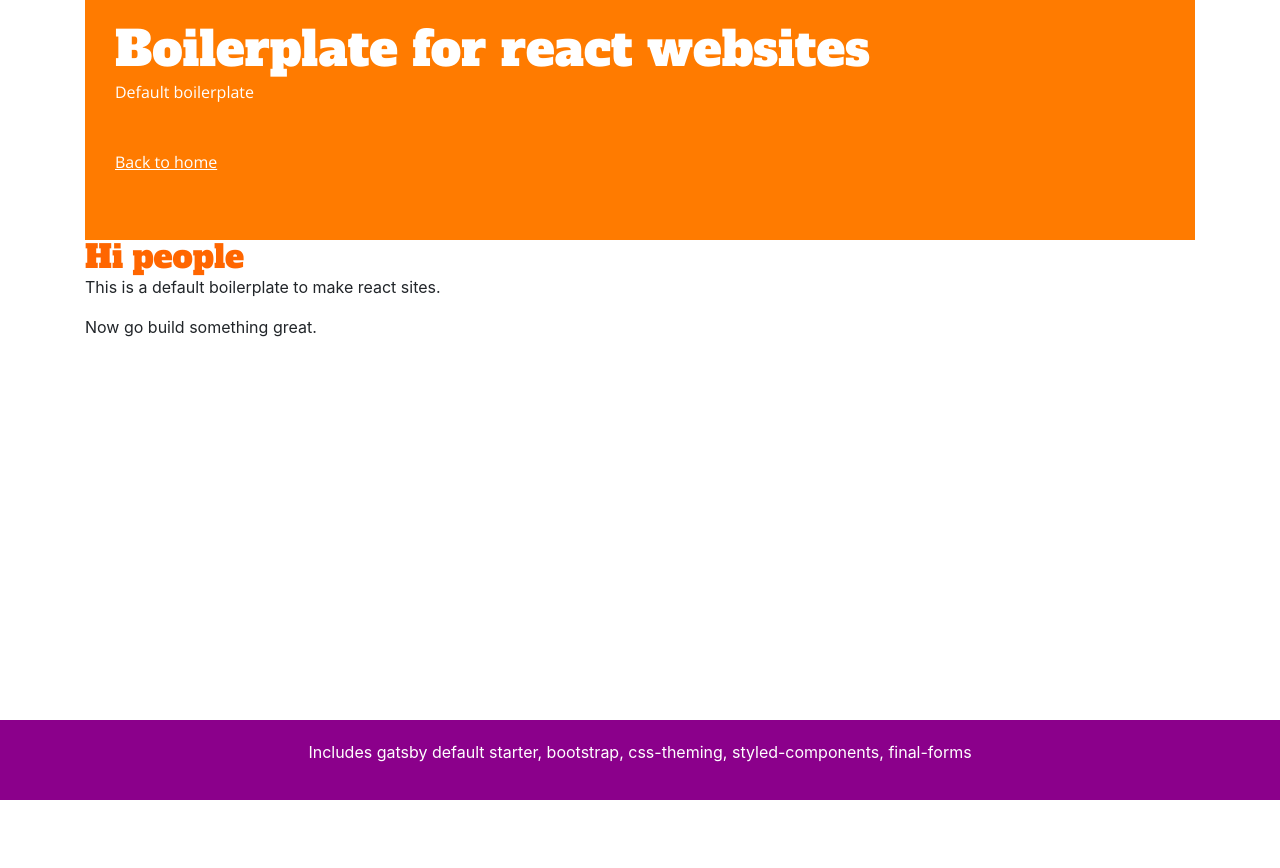
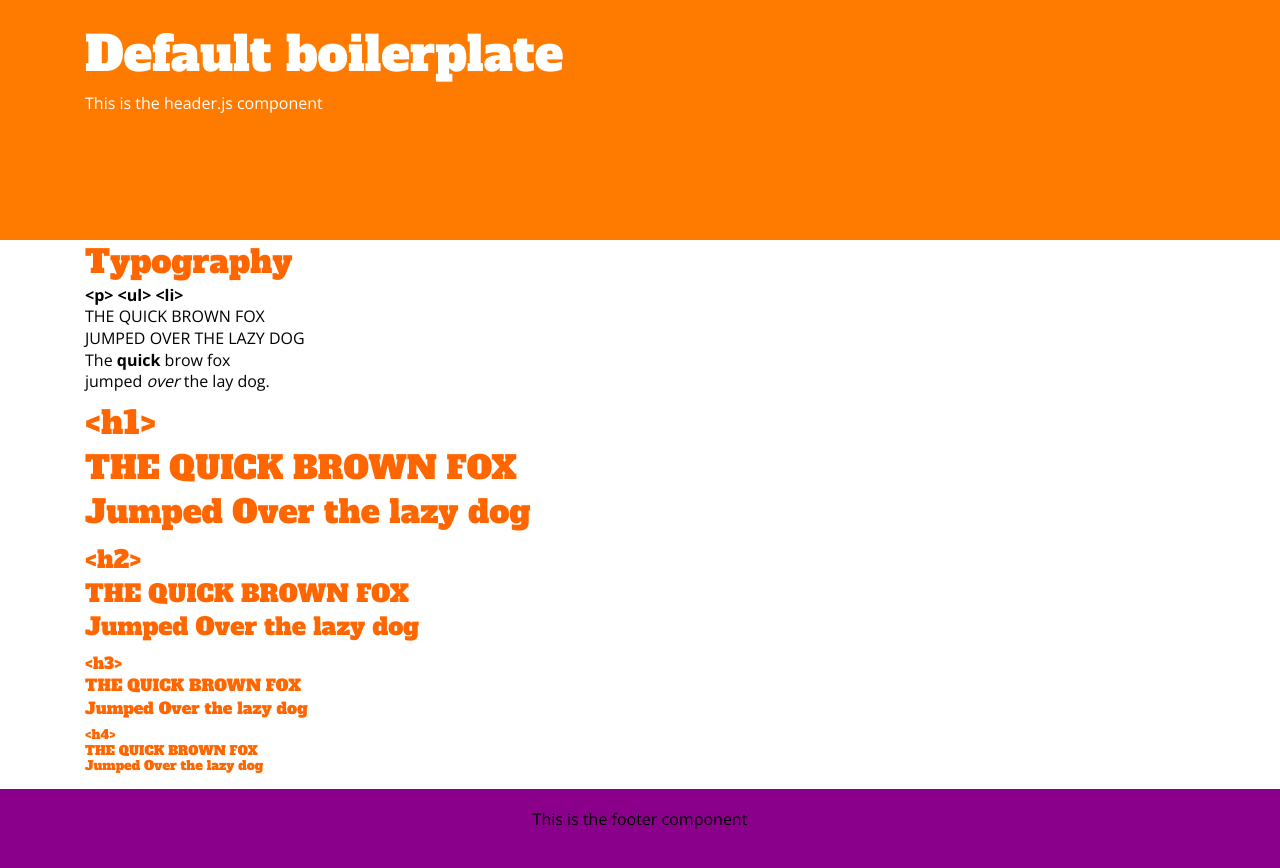
Before and after one commit to aledebarba/boilerplate1, a Gatsby site: page / in a window 1280 px wide. Before the commit the page ends 800 px from the top, so only its background shows below. Built offline with nearby package versions, Linux system fonts and the light colour scheme; Gatsby itself is replaced by a stand-in of ours.

Commit message:
3rd commit

```diff
--- a/src/components/footer.js
+++ b/src/components/footer.js
@@ -3,25 +3,21 @@ import styled from 'styled-components'
 
 const Footer = (props) => {
   return (
-    <StyledFooter className="container-fluid">
-        <div className="container">
+    <Content className="container-fluid mt-3">
+      <div className="row justify-content-center">
+            <p>This is the footer component</p>
             {props.children}
-        </div>
-    </StyledFooter>
+      </div>
+    </Content>
   )
 }
-
 export default Footer
 
-const StyledFooter = styled.div`
+const Content = styled.div`
   color: var(--body-inverse-color);
   background-color: var(--footer-bg);
   text-align: center;
-  position: absolute;
+  position: relative;
   min-height: 10vh;
-  bottom: 0;
-  left: 0;
   padding: 20px;
-  margin:0;
-
 `
--- a/src/components/header.js
+++ b/src/components/header.js
@@ -1,34 +1,32 @@
-import { Link } from "gatsby"
 import PropTypes from "prop-types"
 import React from "react"
 import styled from "styled-components"
 
 const Header = ({ siteTitle }) => (
-  <Wrapper>
+  <Content>
     <h1>{siteTitle}</h1>
-    <p>Default boilerplate</p>
-    <Link to="/">Back to home</Link>
-  </Wrapper>
+    <p>This is the header.js component</p>
+  </Content>
 )
-
 Header.propTypes = {
   siteTitle: PropTypes.string,
 }
-
 Header.defaultProps = {
   siteTitle: `Default boilerplate`,
 }
-
 export default Header
 
-const Wrapper = props => (
-  <Content className="container-fluid hero">
-    <div className="container">{props.children}</div>
-  </Content>
+const Content = props => (
+  <ContentWithStyle className="container-fluid hero">
+    <div className="container">
+      {props.children}
+    </div>
+  </ContentWithStyle>
 )
 
-const Content = styled.div`
+const ContentWithStyle = styled.div`
   background-color: var(--header-bg);
   height: 30vh;
+  overflow: hidden;
   padding: 1rem 0;
 `
--- a/src/components/layout.js
+++ b/src/components/layout.js
@@ -1,36 +1,14 @@
 import React from "react"
 import PropTypes from "prop-types"
-import { StaticQuery, graphql } from "gatsby"
-
 import Header from "./header"
 import Footer from "./footer"
 
-const Layout = ({ children }) => (
-  <StaticQuery
-    query={graphql`
-      query SiteTitleQuery {
-        site {
-          siteMetadata {
-            title
-            description
-          }
-        }
-      }
-    `}
-    render={data => (
-      <>
-        <div class="container-fluid">
-          <div class="container">
-            <Header siteTitle={data.site.siteMetadata.title} />
-            <main>{children}</main>
-            <Footer>
-              <p>{data.site.siteMetadata.description}</p>
-            </Footer>
-          </div>
-        </div>
-      </>
-    )}
-  />
+const Layout = props => (
+  <>
+    <Header/>
+    <main>{props.children}</main>
+    <Footer />
+  </>
 )
 
 Layout.propTypes = {
--- a/src/pages/index.js
+++ b/src/pages/index.js
@@ -1,15 +1,39 @@
 import React from "react"
-import { Link } from "gatsby"
-
 import Layout from "../components/layout"
 import SEO from "../components/seo"
 
 const IndexPage = () => (
   <Layout>
     <SEO title="Home" />
-    <h1>Hi people</h1>
-    <p>This is a default boilerplate to make react sites.</p>
-    <p>Now go build something great.</p>
+    <div className="container">
+      <h1>Typography</h1>
+      <p><strong>&lt;p&gt; &lt;ul&gt; &lt;li&gt;</strong></p>
+      <p>
+      THE QUICK BROWN FOX<br/>
+      JUMPED OVER THE LAZY DOG</p>
+      <p>The <strong>quick</strong> brow fox</p>
+      <p>jumped <em>over</em> the lay dog.</p>
+      <h1 className="mt-2">
+        &lt;h1&gt;<br/>
+        THE QUICK BROWN FOX<br/>
+        Jumped Over the lazy dog<br/>
+      </h1>
+      <h2 className="mt-2">
+        &lt;h2&gt;<br/>
+        THE QUICK BROWN FOX<br/>
+        Jumped Over the lazy dog<br/>
+      </h2>
+      <h3 className="mt-2">
+        &lt;h3&gt;<br/>
+        THE QUICK BROWN FOX<br/>
+        Jumped Over the lazy dog<br/>
+      </h3>
+      <h4 className="mt-2">
+        &lt;h4&gt;<br/>
+        THE QUICK BROWN FOX<br/>
+        Jumped Over the lazy dog<br/>
+      </h4>
+    </div>
   </Layout>
 )
 
--- a/src/styles/default-theme.css
+++ b/src/styles/default-theme.css
@@ -7,6 +7,7 @@
 --display-font-face: 'Alfa Slab One', Georgia, 'Times New Roman', Times, serif;
 --body-font-face: 'Open Sans', Verdana, Geneva, Tahoma, sans-serif;
 
+/* sizes */
 --xs: 0.5rem;
 --s: 0.8rem;
 --m: 1rem;
@@ -15,16 +16,16 @@
 --xxl: 3rem;
 
 /* font shorthand font-style font-variant font-weight font-size/line-height font-family; */
---hero: normal normal normal var(--xxl)/140% var(--display-font-face);
---h1: normal normal normal var(--xl)/110% var(--display-font-face);
---h2: normal normal normal var(--l)/110% var(--display-font-face);
---h3: normal normal normal var(--m)/100% var(--display-font-face);
---h4: normal normal bold var(--m)/100% var(--body-font-face);
---body: normal normal normal var(--m)/120% var(--body-font-face);
---link: normal normal normal var(--m)/100% var(--body-font-face);
---caption: normal normal normal var(--s)/100% var(--body-font-face);
---overline: normal small-caps bold var(--xs)/100% var(--body-font-face);
---button: normal small-caps bold var(--s)/100% var(--body-font-face);
+--hero: normal normal normal var(--xxl)/160% var(--display-font-face);
+--h1: normal normal normal var(--xl)/140% var(--display-font-face);
+--h2: normal normal normal var(--l)/140% var(--display-font-face);
+--h3: normal normal normal var(--m)/140% var(--display-font-face);
+--h4: normal normal normal var(--s)/120% var(--display-font-face);
+--body: normal normal normal var(--m)/135% var(--body-font-face);
+--link: normal normal normal var(--m)/120% var(--body-font-face);
+--caption: normal normal normal var(--s)/110% var(--body-font-face);
+--overline: normal small-caps bold var(--xs)/110% var(--body-font-face);
+--button: normal small-caps bold var(--s)/110% var(--body-font-face);
 
 /* text colors */
 --default-text-color: black;
@@ -33,7 +34,7 @@
 --body-inverse-color: white;
 --header-color: rgb(255, 102, 0);
 --header-inverse-color: rgb(255, 255, 255);
---hero-color: midnightblue;
+--hero-color: rgb(138, 0, 0);
 --hero-inverse-color:lightsteelblue;
 --link-color: indigo;
 --link-hover-color: darkviolet;
@@ -81,9 +82,34 @@
     color: var(--link-hover-inverse-color);
 
 }
-h1 {
-    font: var(--h1) !important;
+p, ul, li {
+    font: var(--body);
     margin: 0;
     padding: 0;
-    color: var(--header-color) !important;
+    color: var(--body-color);
 }
+
+h1 {
+    font: var(--h1);
+    margin: 0;
+    padding: 0;
+    color: var(--header-color);
+}
+h2 {
+    font: var(--h2);
+    margin: 0;
+    padding: 0;
+    color: var(--header-color);
+}
+h3 {
+    font: var(--h3);
+    margin: 0;
+    padding: 0;
+    color: var(--header-color);
+}
+h4 {
+    font: var(--h4);
+    margin: 0;
+    padding: 0;
+    color: var(--header-color);
+}
```
Also changed, not shown: 1 other file.
